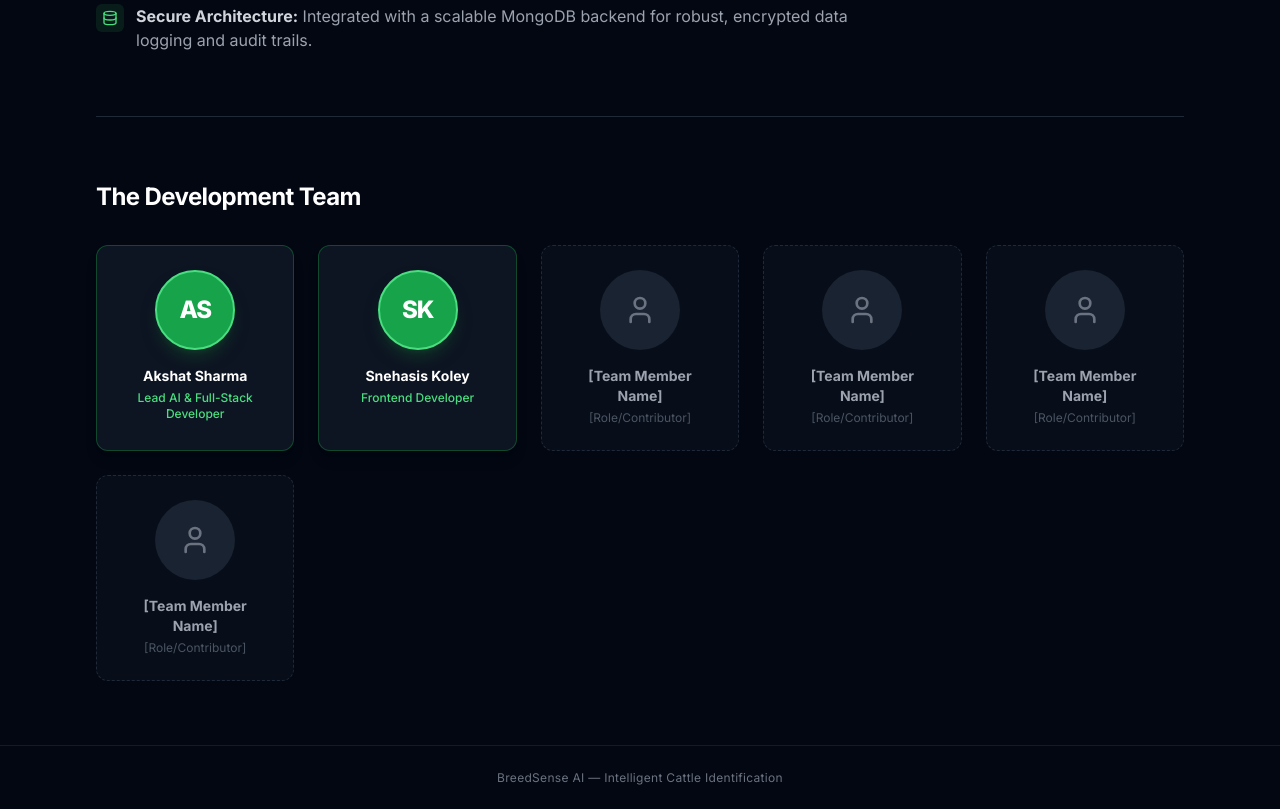
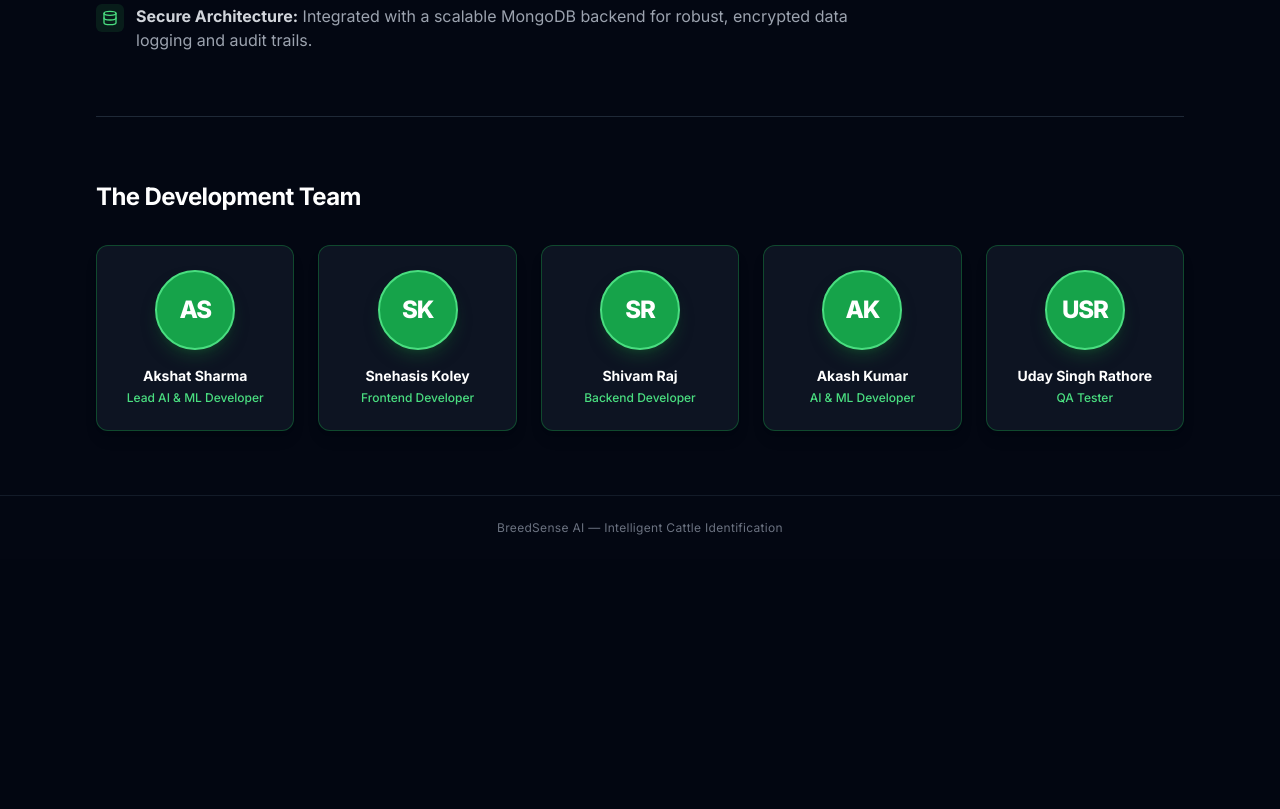
Before and after one commit to akshat-2411/BreedSenseAI, a Flask app: page /about in a window 1280 px wide. Shown: the part 654-1463 px from the top of the page. After the commit the page ends 1189 px from the top, so only its background shows below. Run offline with Flask 3, Linux system fonts and the light colour scheme; some libraries are stand-ins or nearby versions.

Commit message:
Added Contributors and their roles

```diff
--- a/templates/about.html
+++ b/templates/about.html
@@ -78,7 +78,7 @@
                     <span class="text-white font-black text-2xl tracking-tighter">AS</span>
                 </div>
                 <h3 class="relative z-10 text-sm font-bold text-white">Akshat Sharma</h3>
-                <p class="relative z-10 text-xs text-brand-400 font-medium mt-1">Lead AI & Full-Stack Developer</p>
+                <p class="relative z-10 text-xs text-brand-400 font-medium mt-1">Lead AI & ML Developer</p>
             </div>
 
             <div
@@ -94,19 +94,44 @@
                 <p class="relative z-10 text-xs text-brand-400 font-medium mt-1">Frontend Developer</p>
             </div>
 
-            <!-- Cards 2-5: Vacant Placeholders -->
-            {% for _ in range(4) %}
-            <div class="rounded-xl border border-gray-800 bg-gray-900/40 p-6 text-center border-dashed group">
+            <div
+                class="rounded-xl border border-brand-700/50 bg-gray-900/80 p-6 text-center shadow-lg relative overflow-hidden group">
                 <div
-                    class="h-20 w-20 mx-auto rounded-full bg-gray-800/80 mb-4 flex items-center justify-center text-gray-500 group-hover:text-gray-400 transition-colors duration-300">
-                    <i data-lucide="user" class="w-8 h-8"></i>
+                    class="absolute inset-0 bg-brand-500/5 opacity-0 group-hover:opacity-100 transition-opacity duration-300">
                 </div>
-                <h3 class="text-sm font-bold text-gray-400 group-hover:text-gray-300 transition-colors duration-300">
-                    [Team Member Name]</h3>
-                <p class="text-xs text-gray-600 mt-1">[Role/Contributor]</p>
+                <div
+                    class="relative z-10 h-20 w-20 mx-auto rounded-full bg-brand-600 mb-4 border-2 border-brand-400 overflow-hidden flex items-center justify-center shadow-lg shadow-brand-900/50">
+                    <span class="text-white font-black text-2xl tracking-tighter">SR</span>
+                </div>
+                <h3 class="relative z-10 text-sm font-bold text-white">Shivam Raj</h3>
+                <p class="relative z-10 text-xs text-brand-400 font-medium mt-1">Backend Developer</p>
             </div>
-            {% endfor %}
 
+            <div
+                class="rounded-xl border border-brand-700/50 bg-gray-900/80 p-6 text-center shadow-lg relative overflow-hidden group">
+                <div
+                    class="absolute inset-0 bg-brand-500/5 opacity-0 group-hover:opacity-100 transition-opacity duration-300">
+                </div>
+                <div
+                    class="relative z-10 h-20 w-20 mx-auto rounded-full bg-brand-600 mb-4 border-2 border-brand-400 overflow-hidden flex items-center justify-center shadow-lg shadow-brand-900/50">
+                    <span class="text-white font-black text-2xl tracking-tighter">AK</span>
+                </div>
+                <h3 class="relative z-10 text-sm font-bold text-white">Akash Kumar</h3>
+                <p class="relative z-10 text-xs text-brand-400 font-medium mt-1">AI & ML Developer</p>
+            </div>
+
+            <div
+                class="rounded-xl border border-brand-700/50 bg-gray-900/80 p-6 text-center shadow-lg relative overflow-hidden group">
+                <div
+                    class="absolute inset-0 bg-brand-500/5 opacity-0 group-hover:opacity-100 transition-opacity duration-300">
+                </div>
+                <div
+                    class="relative z-10 h-20 w-20 mx-auto rounded-full bg-brand-600 mb-4 border-2 border-brand-400 overflow-hidden flex items-center justify-center shadow-lg shadow-brand-900/50">
+                    <span class="text-white font-black text-2xl tracking-tighter">USR</span>
+                </div>
+                <h3 class="relative z-10 text-sm font-bold text-white">Uday Singh Rathore</h3>
+                <p class="relative z-10 text-xs text-brand-400 font-medium mt-1">QA Tester</p>
+            </div>
         </div>
     </div>
 
```
